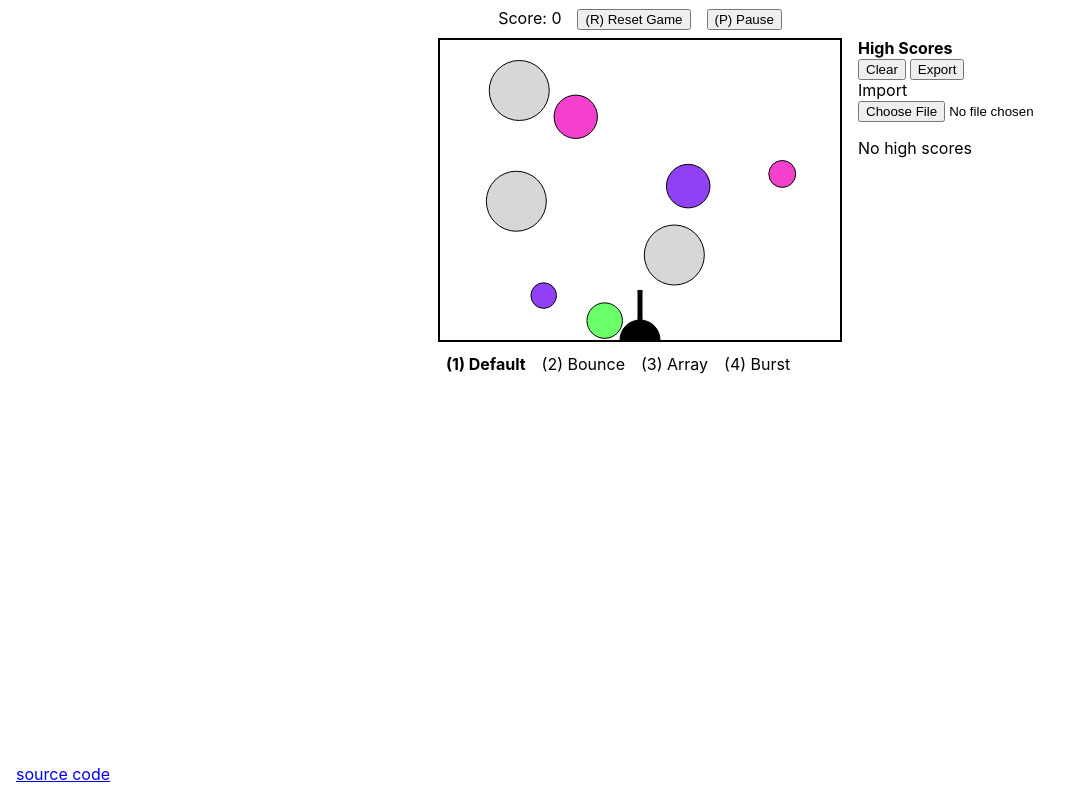
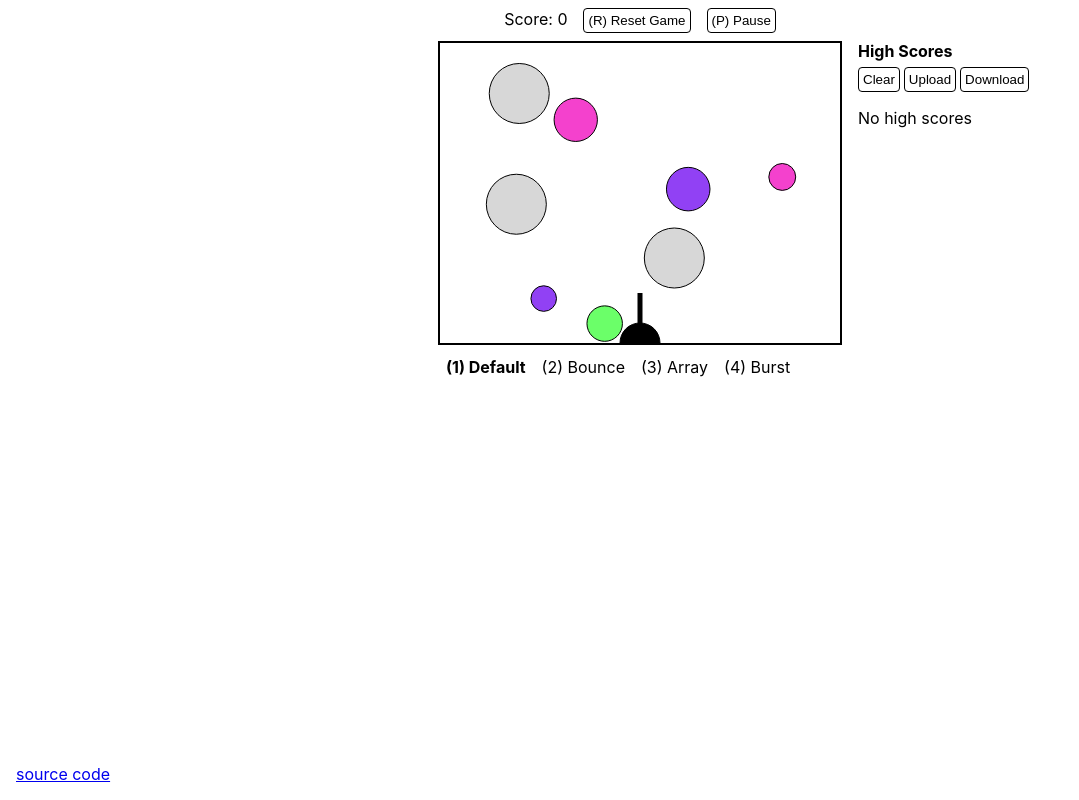
Before and after one commit to johneastman/Circles, a React (Create React App) app: page / in a window 1280 px wide. Shown: the whole page, without its empty margins (0-1079 px from the left). Built offline with nearby package versions, Linux system fonts and the light colour scheme.

Commit message:
restyle buttons

```diff
--- a/package.json
+++ b/package.json
@@ -23,7 +23,7 @@
   "scripts": {
     "start": "react-scripts start",
     "build": "react-scripts build",
-    "test": "react-scripts test",
+    "test": "react-scripts test --watchAll=false",
     "eject": "react-scripts eject",
     "predeploy": "npm run build",
     "deploy": "gh-pages -d build"
--- a/src/components/HighScores.css
+++ b/src/components/HighScores.css
@@ -10,6 +10,11 @@
 }
 
 .highScoresMenu li {
+    padding-top: 0.4rem;
     padding-right: 0.25rem;
     display: inline-block;
 }
+
+.highScoreButtons {
+    padding-bottom: 0.5rem;
+}
--- a/src/components/HighScores.tsx
+++ b/src/components/HighScores.tsx
@@ -59,14 +59,12 @@ export class HighScores extends React.Component<HighScoresProps, {}> {
                 <div className="highScoresMenu">
                     <strong>High Scores</strong>
                     <ul>
-                        <li><button onClick={this.removeScores.bind(this)}>Clear</button></li>
-                        <li><button onClick={this.downloadHighScores.bind(this)}>Export</button></li>
+                        <li><button className="button" onClick={this.removeScores.bind(this)}>Clear</button></li>
                         <li>
-                            <label>
-                                Import
-                                <input type="file" onChange={this.loadHighScores.bind(this)}/>
-                            </label>
+                            <button className="button" onClick={() => { document.getElementById("highScoreImport")?.click() }}>Upload</button>
+                            <input id="highScoreImport" type="file" hidden onChange={this.loadHighScores.bind(this)}/>
                         </li>
+                        <li><button className="button" onClick={this.downloadHighScores.bind(this)}>Download</button></li>
                     </ul>
                 </div>
 
--- a/src/components/Menu.tsx
+++ b/src/components/Menu.tsx
@@ -13,9 +13,10 @@ export function Menu(props: MenuProps): JSX.Element {
         <div className="menu">
             <ul>
                 <li>Score: { props.score }</li>
-                <li><button onClick={props.resetGame}>(R) { props.numCircles === 0 ? "Play Again" : "Reset Game" }</button></li>
+                <li><button className="button" onClick={props.resetGame}>(R) { props.numCircles === 0 ? "Play Again" : "Reset Game" }</button></li>
                 <li>
                     <button
+                        className="button"
                         /*
                         The play/pause button needs to be disabled when the end-game state is reached because if
                         the user clicks play, the game will immediately unpause, but because there are no objects
--- a/src/index.css
+++ b/src/index.css
@@ -11,3 +11,18 @@ code {
   font-family: source-code-pro, Menlo, Monaco, Consolas, 'Courier New',
     monospace;
 }
+
+.button {
+  border: 1px solid black;
+  background-color: white;
+  padding: 0.25rem;
+  border-radius: 0.25rem;
+}
+
+.button:hover:enabled {
+  background-color: lightgray;
+}
+
+.button:disabled {
+  opacity: 0.6;
+}
```
